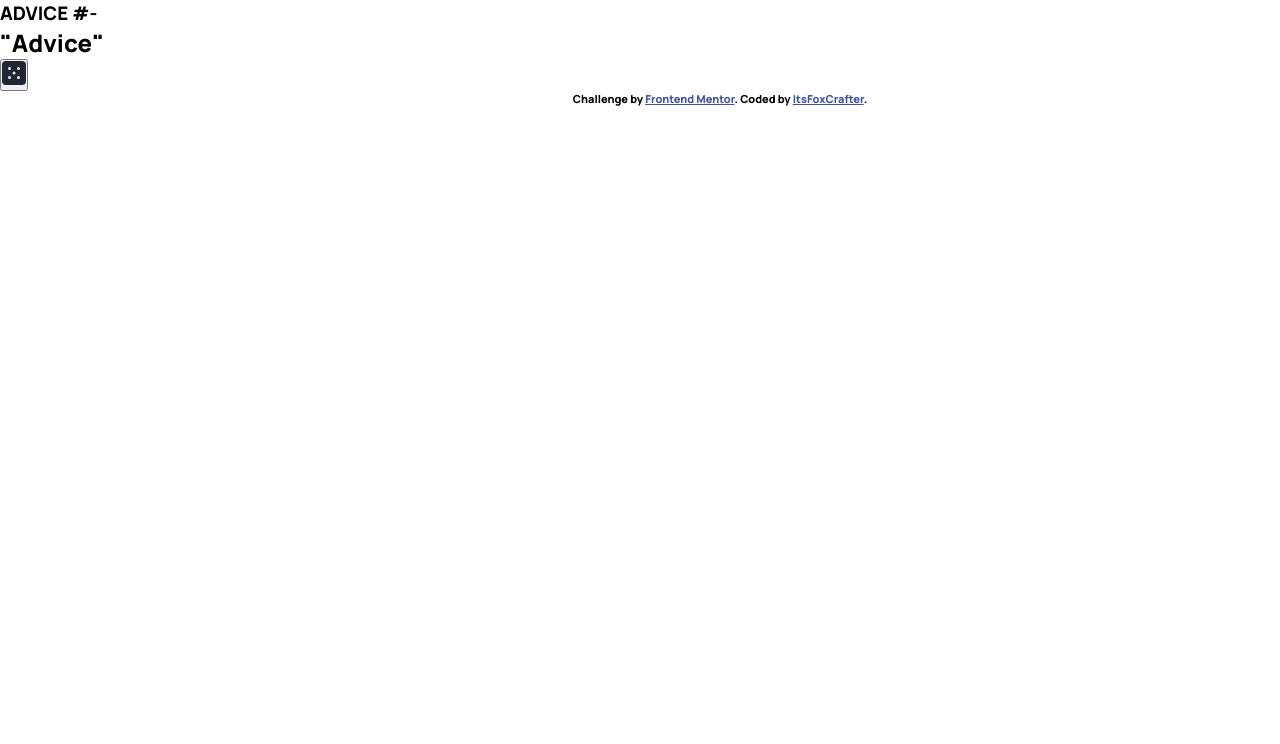
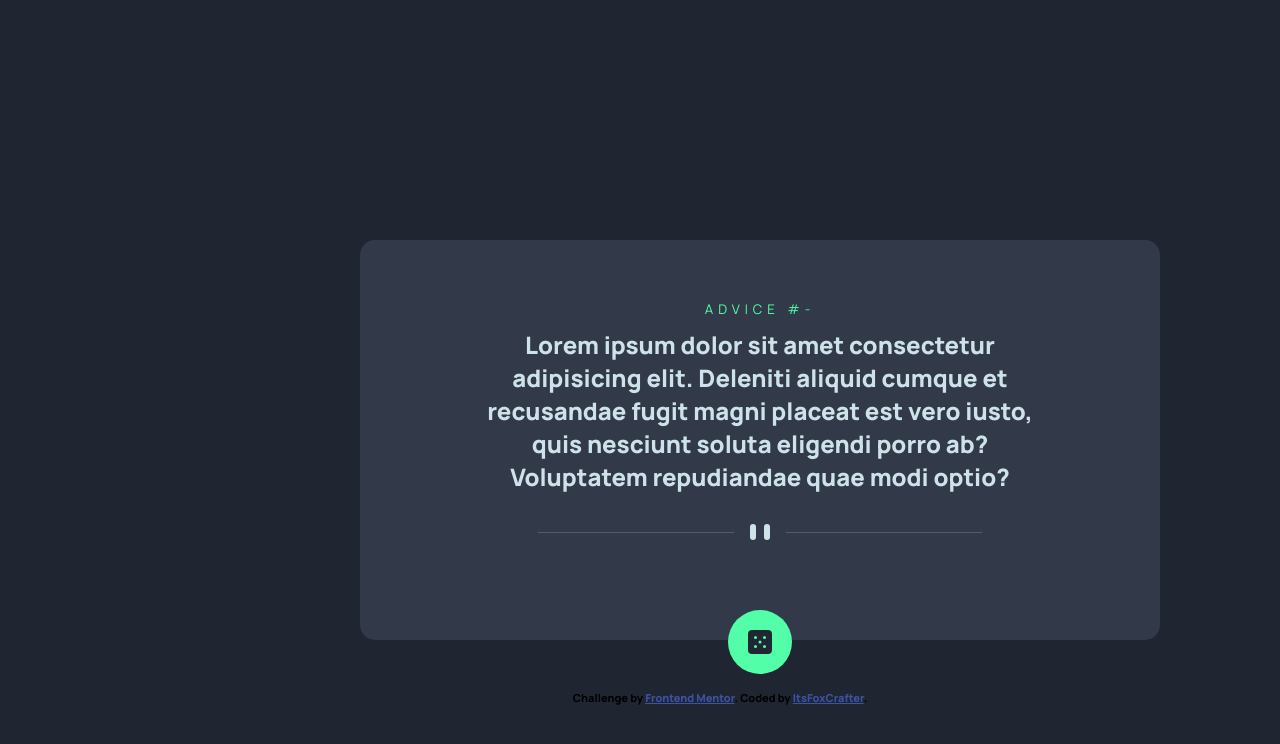
Before and after one commit to ItsFoxCrafter/advice-generator-app, a plain HTML site: page index.html in a window 1280 px wide. Shown: the top 744 px of the page. Drawn offline with Linux system fonts and the light colour scheme.

Commit message:
design the adivce card

```diff
--- a/index.html
+++ b/index.html
@@ -14,8 +14,12 @@
 <body>
 
   <div class="advice-card">
-    <h3 id="adviceId">ADVICE #- </h3>
-    <h2 id="advice">"Advice"</h2>
+    <h5 id="adviceId">ADVICE #- </h5>
+    <h2 id="advice"> Lorem ipsum dolor sit amet consectetur adipisicing elit. Deleniti aliquid cumque et recusandae fugit magni placeat est vero iusto, quis nesciunt soluta eligendi porro ab? Voluptatem repudiandae quae modi optio?</h2>
+
+    <div class="dividers">
+      <img src="./images/pattern-divider-desktop.svg" alt="divider">
+    </div>
 
     <button onclick="generateAdvice()">
       <img src="./images/icon-dice.svg" alt="icon-dice">
--- a/style.css
+++ b/style.css
@@ -10,6 +10,7 @@
 }
 
 .attribution {
+    margin-top: 50px;
     font-size: 11px;
     text-align: center;
 }
@@ -28,4 +29,54 @@
 
 body {
     width: 1440px;
+    height: 50vh;
+    background: var(--neutral-dark-blue);
 }
+
+.advice-card {
+    display: flex;
+    align-items: center;
+    flex-direction: column;
+    margin-top: 240px;
+    margin-left: 25%;
+    padding: 50px;
+    border-radius: 15px;
+    max-width: 800px;
+    max-height: 400px;
+
+    background: var(--neutral-dark-greyish-blue);
+}
+
+.advice-card #adviceId {
+    color: var(--primary-neon-green);
+    margin-top: 10px;
+    margin-bottom: 10px;
+    letter-spacing: 5px;
+    font-weight: 400;
+}
+
+.advice-card #advice {
+    color: var(--primary-light-cyan);
+    text-align: center;
+    margin-bottom: 30px;
+    width: 70vh;
+}
+
+.advice-card button {
+    display: flex;
+    justify-content: center;
+    align-items: center;
+    padding: 20px;
+    border-radius: 1000px;
+    border: none;
+    outline: none;
+    background: var(--primary-neon-green);
+    margin-top: 65px;
+
+    transition: .2s ease-in-out;
+}
+
+.advice-card button:hover {
+    box-shadow: 0px 0px 10px var(--primary-neon-green);
+    cursor: pointer;
+}
```
